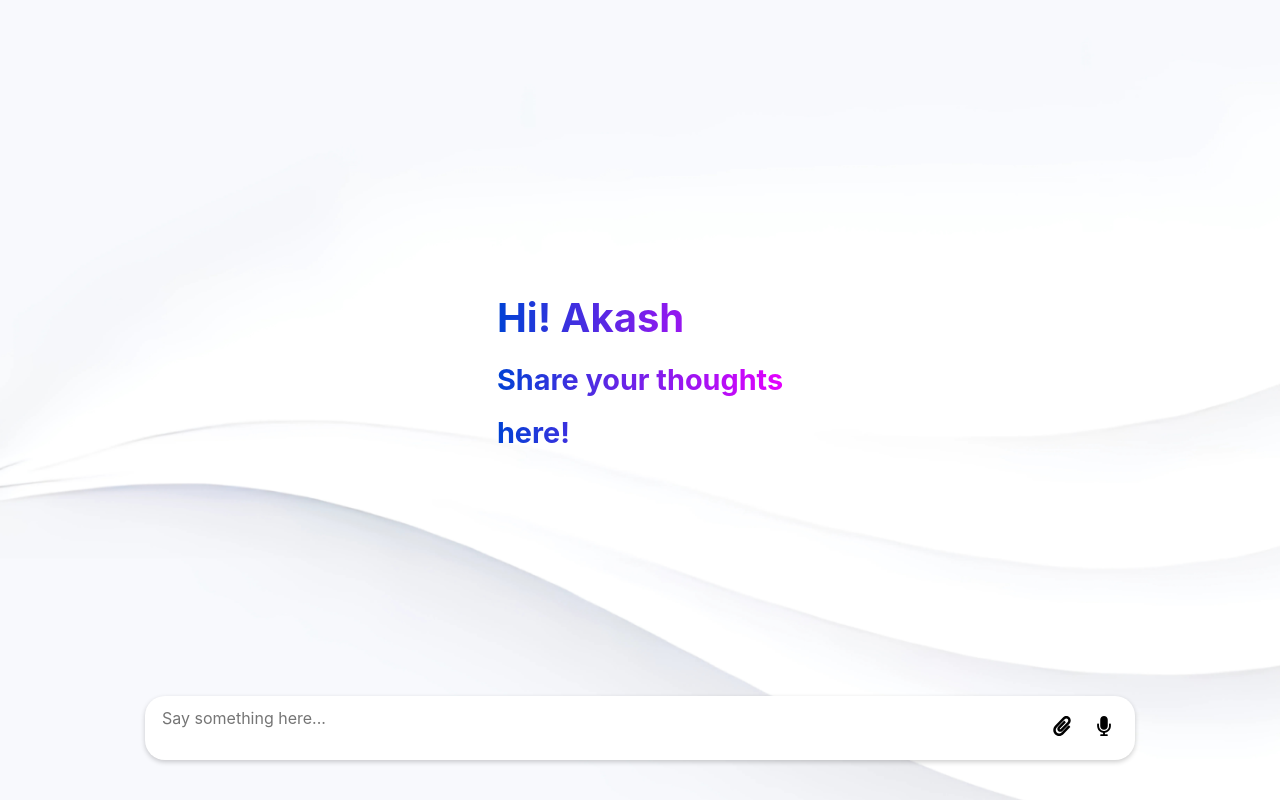
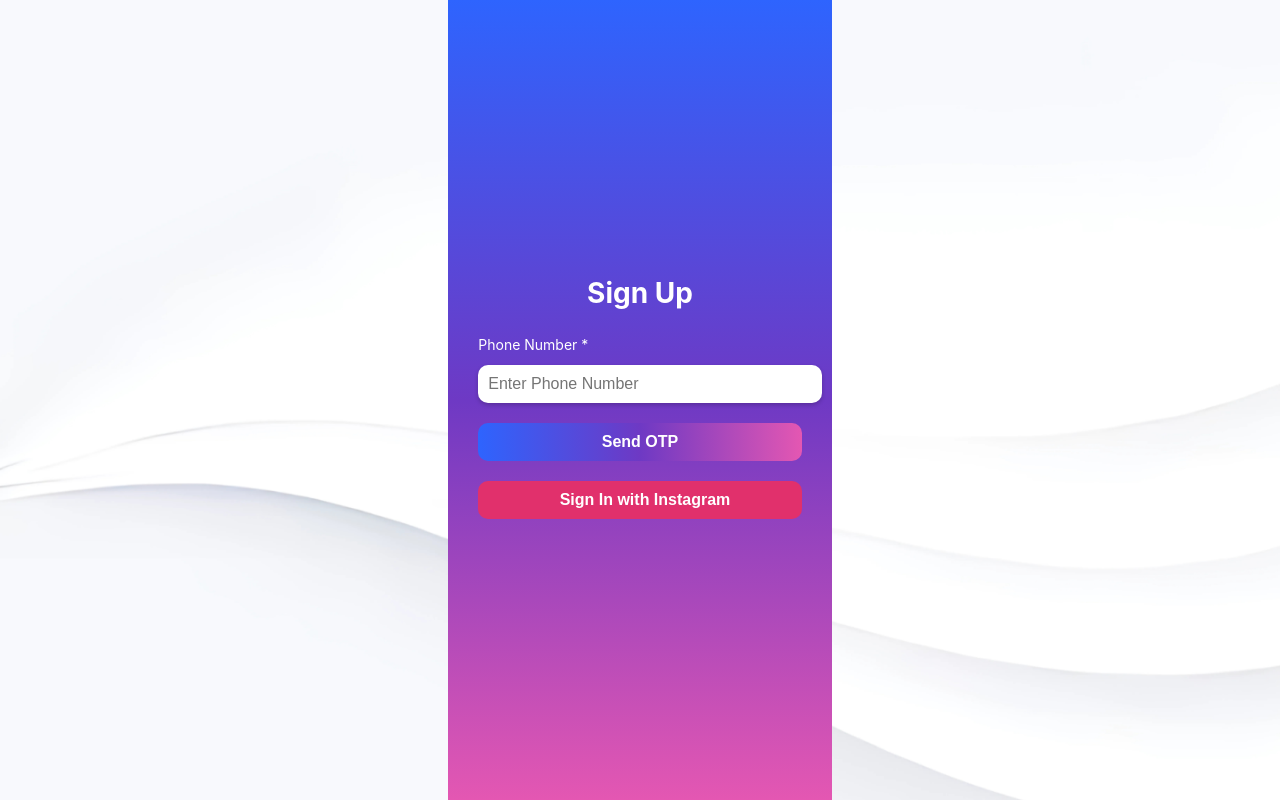
Before and after one commit to AbhisekSahu009/imagine__hack, a React (Vite) app: page / in a window 1280 px wide. Built offline with nearby package versions, Linux system fonts and the light colour scheme.

Commit message:
sign up and otp component connected

```diff
--- a/package.json
+++ b/package.json
@@ -10,6 +10,8 @@
     "preview": "vite preview"
   },
   "dependencies": {
+    "axios": "^1.7.9",
+    "firebase": "^11.2.0",
     "react": "^18.3.1",
     "react-dom": "^18.3.1",
     "react-icons": "^5.4.0",
--- a/src/App.jsx
+++ b/src/App.jsx
@@ -2,8 +2,9 @@ import { BrowserRouter as Router, Routes, Route } from 'react-router-dom';
 import ShareThoughts from './components/ShareThoughts';
 import SaySomething from './components/SaySomething';
 import SearchBar from './components/SearchBar';
-import PrivatePublic from './components/PrivatePublic';
 import InstaPost from './components/InstaPost';
+import SignUp from './components/SignUp';  // Import SignUp
+import OTP from './components/OTP';  // Import OTP
 import './App.css';
 
 function Home() {
@@ -28,8 +29,10 @@ function App() {
     return (
         <Router>
             <Routes>
-                <Route path="/" element={<Home />} />
-                <Route path="/search" element={<SearchPage />} />
+                <Route path="/" element={<SignUp />} /> {/* SignUp page route */}
+                <Route path="/otp" element={<OTP />} /> {/* OTP page route */}
+                <Route path="/home" element={<Home />} /> {/* Home page route */}
+                <Route path="/search" element={<SearchPage />} /> {/* Search page route */}
             </Routes>
         </Router>
     );
--- a/src/components/OTP.jsx
+++ b/src/components/OTP.jsx
@@ -1,8 +1,11 @@
 import React, { useState } from 'react';
+import axios from 'axios';
 import '../App.css';
 
 const OTP = () => {
     const [otp, setOtp] = useState(['', '', '', '', '', '']);
+    const [phoneNumber, setPhoneNumber] = useState('');
+    const [verificationMessage, setVerificationMessage] = useState('');
 
     const handleChange = (value, index) => {
         const newOtp = [...otp];
@@ -12,6 +15,19 @@ const OTP = () => {
         // Move to the next input automatically if the current one is filled
         if (value && index < otp.length - 1) {
             document.getElementById(`otp-input-${index + 1}`).focus();
+        }
+    };
+
+    const handleVerifyOtp = async () => {
+        const otpString = otp.join('');
+        try {
+            const response = await axios.post('http://localhost:8080/auth/verify-otp', null, {
+                params: { phoneNumber, otp: otpString },
+            });
+            setVerificationMessage(response.data);
+        } catch (error) {
+            console.error('Error verifying OTP:', error);
+            setVerificationMessage('Invalid OTP!');
         }
     };
 
@@ -36,7 +52,10 @@ const OTP = () => {
                         />
                     ))}
                 </div>
-                <button className="otp-button">Verify email</button>
+                <button className="otp-button" onClick={handleVerifyOtp}>
+                    Verify OTP
+                </button>
+                {verificationMessage && <p>{verificationMessage}</p>}
                 <div className="otp-footer">
                     <span className="otp-back">← Back to Sign Up</span>
                     <span className="otp-resend">↻ Resend it</span>
--- a/src/components/SaySomething.jsx
+++ b/src/components/SaySomething.jsx
@@ -3,16 +3,29 @@ import React, { useState } from 'react';
 import { useNavigate } from 'react-router-dom';
 import { FaArrowRight, FaPaperclip, FaMicrophone } from 'react-icons/fa';
 import '../App.css';
+import axios from "axios";
 
 const SaySomething = () => {
     const navigate = useNavigate();
     const [isFocused, setIsFocused] = useState(false);
     const [inputValue, setInputValue] = useState('');
 
-    const handleSend = () => {
+    const handleSend = async () => {
         if (inputValue.trim()) {
-            navigate('/search');
-            setInputValue('');
+            try {
+                const response = await axios.post('http://localhost:8080/api/say-something', {
+                    message: inputValue,
+                });
+
+                console.log('Response from backend:', response.data);
+
+                // You can display the response or handle it as needed
+                alert(`Gemini Data: ${JSON.stringify(response.data.geminiData)}`);
+                setInputValue('');
+                navigate('/search'); // Navigate after sending
+            } catch (error) {
+                console.error('Error sending message:', error);
+            }
         }
     };
 
--- a/src/components/SignUp.jsx
+++ b/src/components/SignUp.jsx
@@ -1,7 +1,27 @@
-import React from 'react';
+import React, { useState } from 'react';
+import axios from 'axios';
 import '../App.css';
 
 const SignUp = () => {
+    const [phoneNumber, setPhoneNumber] = useState('');
+    const [otpSent, setOtpSent] = useState(false);
+
+    const handlePhoneNumberChange = (e) => {
+        setPhoneNumber(e.target.value);
+    };
+
+    const handleSendOtp = async () => {
+        try {
+            const response = await axios.post('http://localhost:8080/auth/send-otp', null, {
+                params: { phoneNumber },
+            });
+            console.log(response.data); // You can log or handle success message
+            setOtpSent(true); // Set OTP sent flag to true to show OTP screen
+        } catch (error) {
+            console.error('Error sending OTP:', error);
+        }
+    };
+
     return (
         <div className="signup-container">
             <div className="signup-box">
@@ -13,12 +33,18 @@ const SignUp = () => {
                         id="phone-number"
                         placeholder="Enter Phone Number"
                         className="signup-input"
+                        value={phoneNumber}
+                        onChange={handlePhoneNumberChange}
                     />
-                    <button type="button" className="signup-button">Send OTP</button>
+                    <button type="button" className="signup-button" onClick={handleSendOtp}>
+                        Send OTP
+                    </button>
                 </form>
-                <button className="social-button whatsapp">
-                    <i className="fab fa-whatsapp"></i> Sign In with WhatsApp
-                </button>
+                {otpSent && (
+                    <button className="social-button whatsapp">
+                        <i className="fab fa-whatsapp"></i> Sign In with WhatsApp
+                    </button>
+                )}
                 <button className="social-button instagram">
                     <i className="fab fa-instagram"></i> Sign In with Instagram
                 </button>
```
Also changed, not shown: src/firebase.js (added, +23 -0 lines), 1 other file (tests, documents, lock files or other folders).
